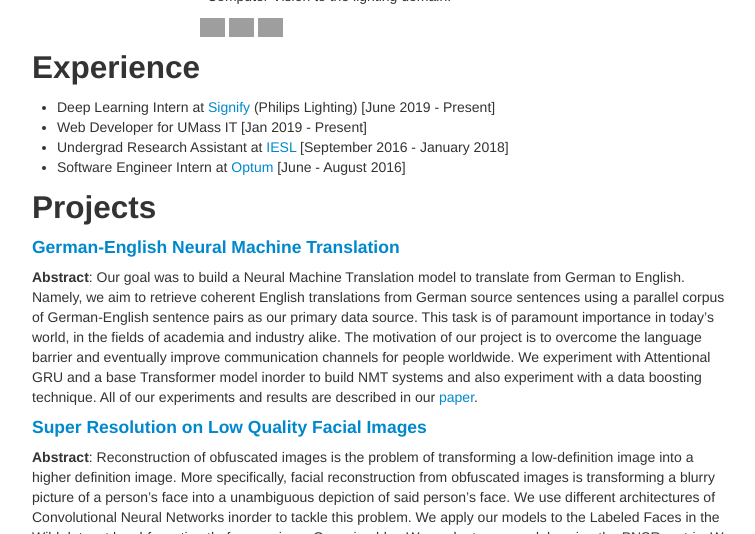
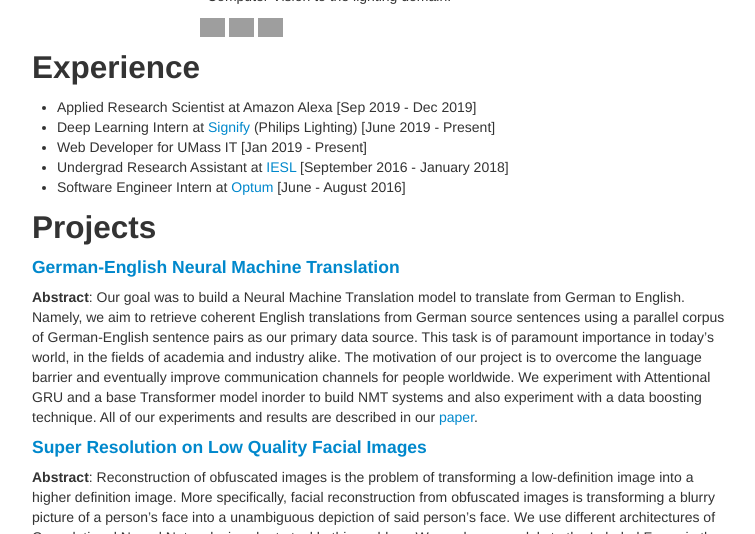
Before and after one commit to aarshpatel/website, a Jekyll site: the page built from index.md, in a window 1280 px wide and 900 px high, cut to the strip 366-900 px from the top of the window. Shown: the whole strip, without its empty margins (258-1013 px from the left). Built offline with Jekyll 4.4.1, drawn with Linux system fonts in a browser that asks for light colours; grey boxes are pictures that could not be loaded.

Commit message:
Update index.md

```diff
--- a/index.md
+++ b/index.md
@@ -19,6 +19,7 @@ for CS conferences. For the summer of 2019, I'll be interning at [Signify](https
 
 Experience
 ---
+* Applied Research Scientist at Amazon Alexa [Sep 2019 - Dec 2019]
 * Deep Learning Intern at [Signify](https://www.signify.com/en-us) (Philips Lighting) [June 2019 - Present]
 * Web Developer for UMass IT [Jan 2019 - Present]
 * Undergrad Research Assistant at [IESL](http://www.iesl.cs.umass.edu/) [September 2016 - January 2018]
```
